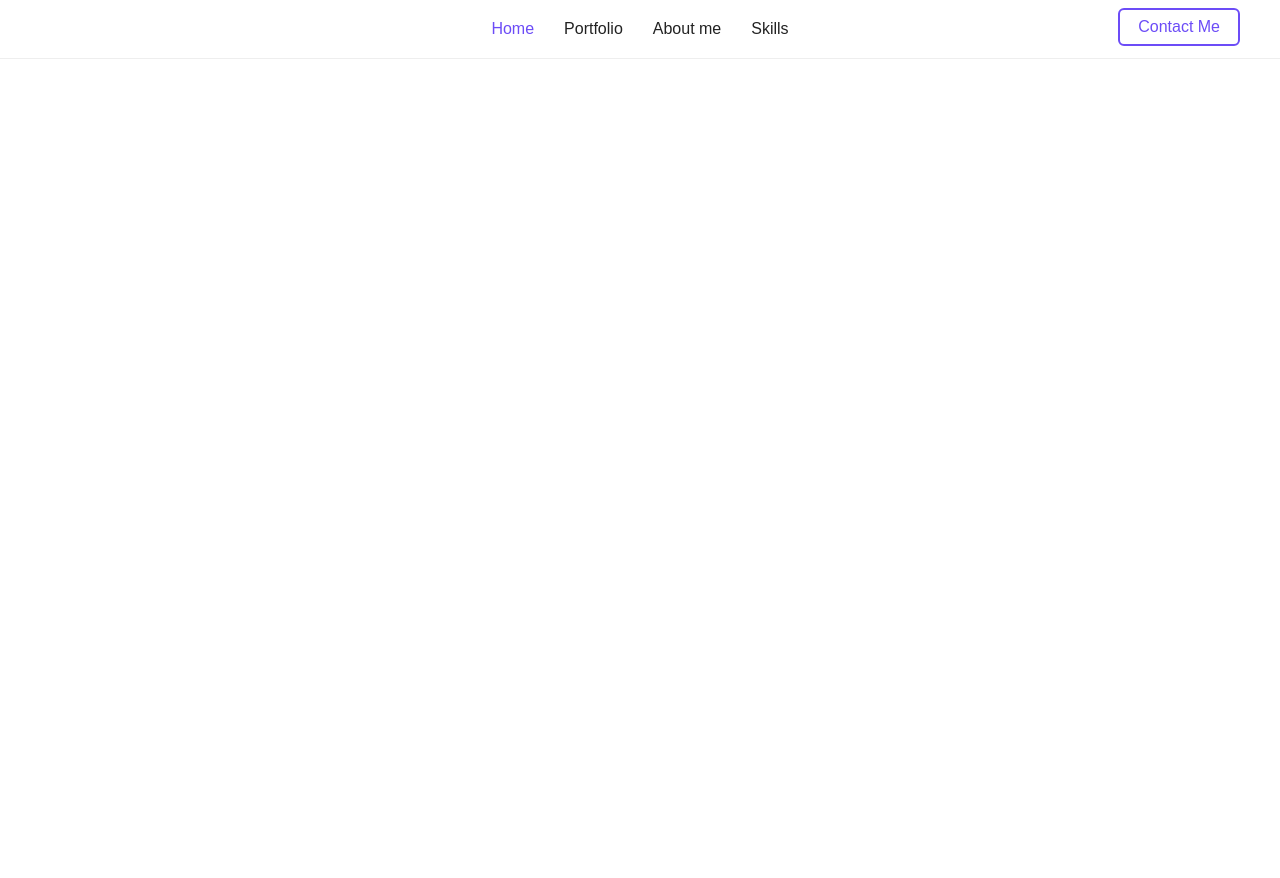
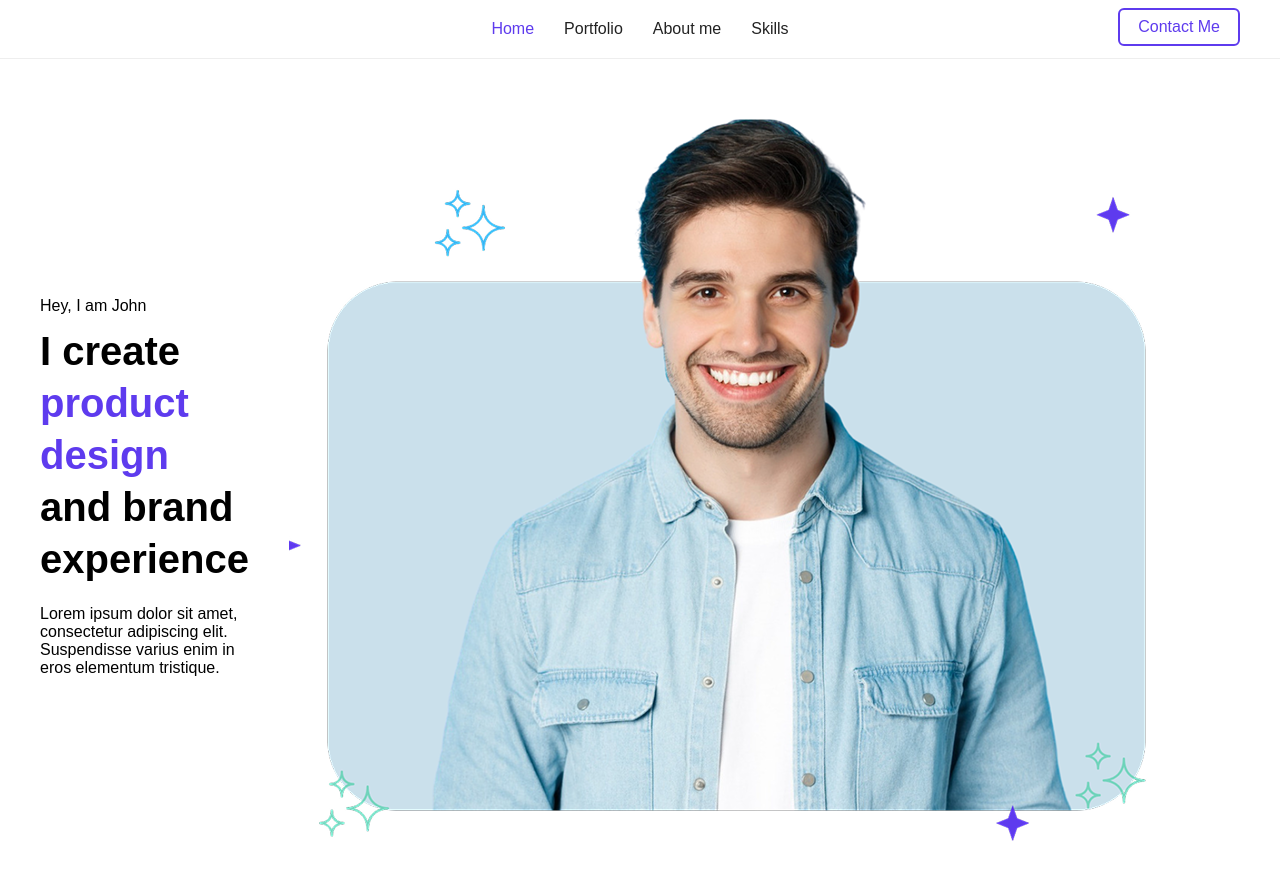
Before and after one commit to Nikolas-Dalton/Portfolio, a plain HTML site: page main.html in a window 1280 px wide. Before the commit the page ends 800 px from the top, so only its background shows below. Drawn offline with Linux system fonts and the light colour scheme.

Commit message:
cria;áo da grid Home e altera;áo de cor (#1)
site completo

```diff
--- a/main.html
+++ b/main.html
@@ -19,6 +19,21 @@
     </header>
     <a href="#contato" class="btn_contato">Contact Me</a>
 
+<section class="home">
+  <div class="home-text">
+    <p>Hey, I am John</p>
+    <h1>I create <span>product design</span> and brand experience</h1>
+    <p class="-home-subtext">
+      Lorem ipsum dolor sit amet, consectetur adipiscing elit.
+      Suspendisse varius enim in eros elementum tristique.
+    </p>
+  </div>
+
+  <div class="hero-image">
+    <img src="img/Group 11 1.png" alt="Foto de perfil">
+  </div>
+</section>
+
 
 
 </body>
--- a/style.css
+++ b/style.css
@@ -32,7 +32,7 @@ header {
 
 .menu-Desktop nav ul li a:hover,
 .menu-Desktop nav ul li a.active {
-    color: #6c4cf7;
+    color: #5E3BEE;
 }
 
 
@@ -43,15 +43,40 @@ header {
     margin-right: 40px;
     margin-top: 3px;
     padding: 8px 18px;
-    border: 2px solid #6c4cf7;
+    border: 2px solid #5E3BEE;
     border-radius: 6px;
-    color: #6c4cf7;
+    color: #5E3BEE;
     text-decoration: none;
     font-weight: 500;
     transition: 0.3s;
 }
 
 .btn_contato:hover {
-    background: #6c4cf7;
+    background: #5E3BEE;
     color: #fff;
 }
+
+/* HOME */
+.home {
+  display: flex;
+  align-items: center;
+  justify-content: space-between;
+  max-width: 1200px;
+  margin: 0 auto;
+  padding: 60px 40px;
+  gap: 40px;
+}
+
+.home-tex {
+    flex: 1;
+}
+
+.home-text h1 {
+    font-size: 2.5rem;
+    line-height: 1.3;
+    margin: 10px 0 20px;
+}
+
+.home-text h1 span {
+  color: #5E3BEE; /* destaque roxo */
+}
```
Also changed, not shown: img/Group 11 1.png (added).
